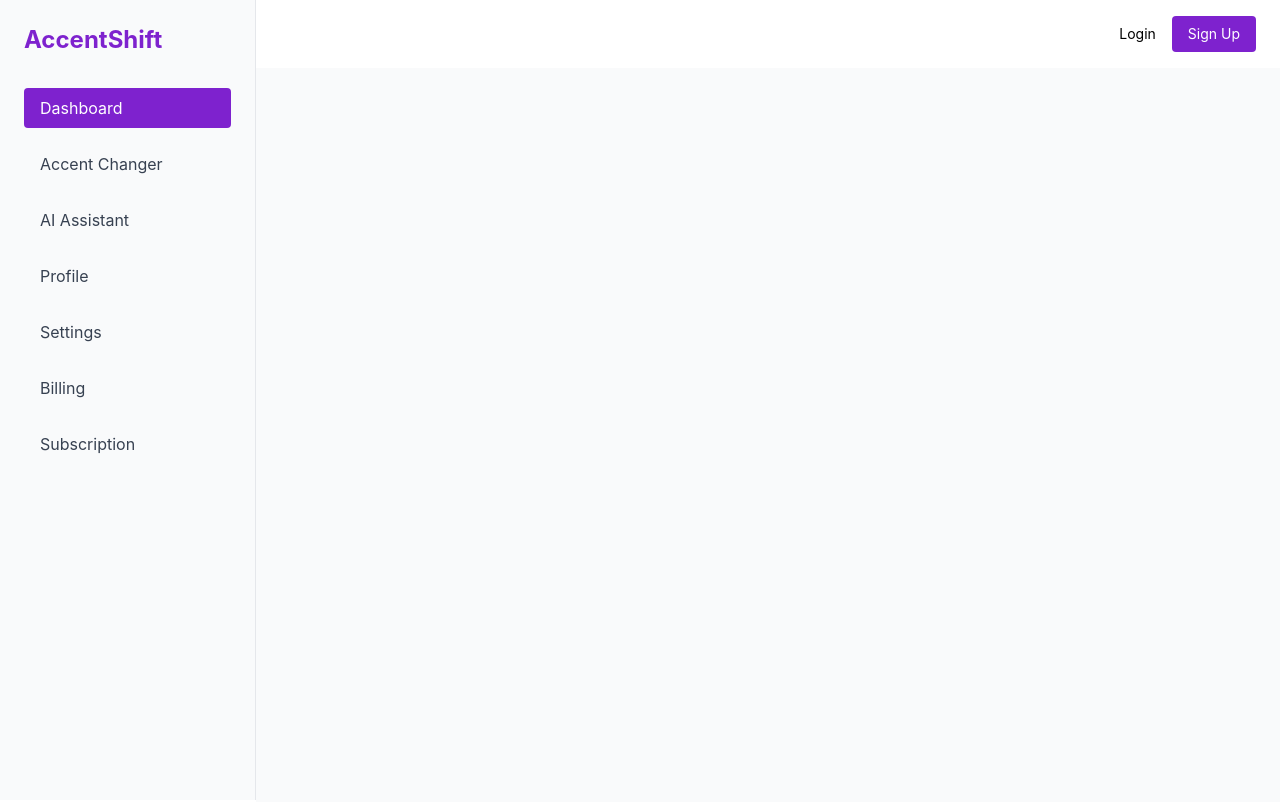
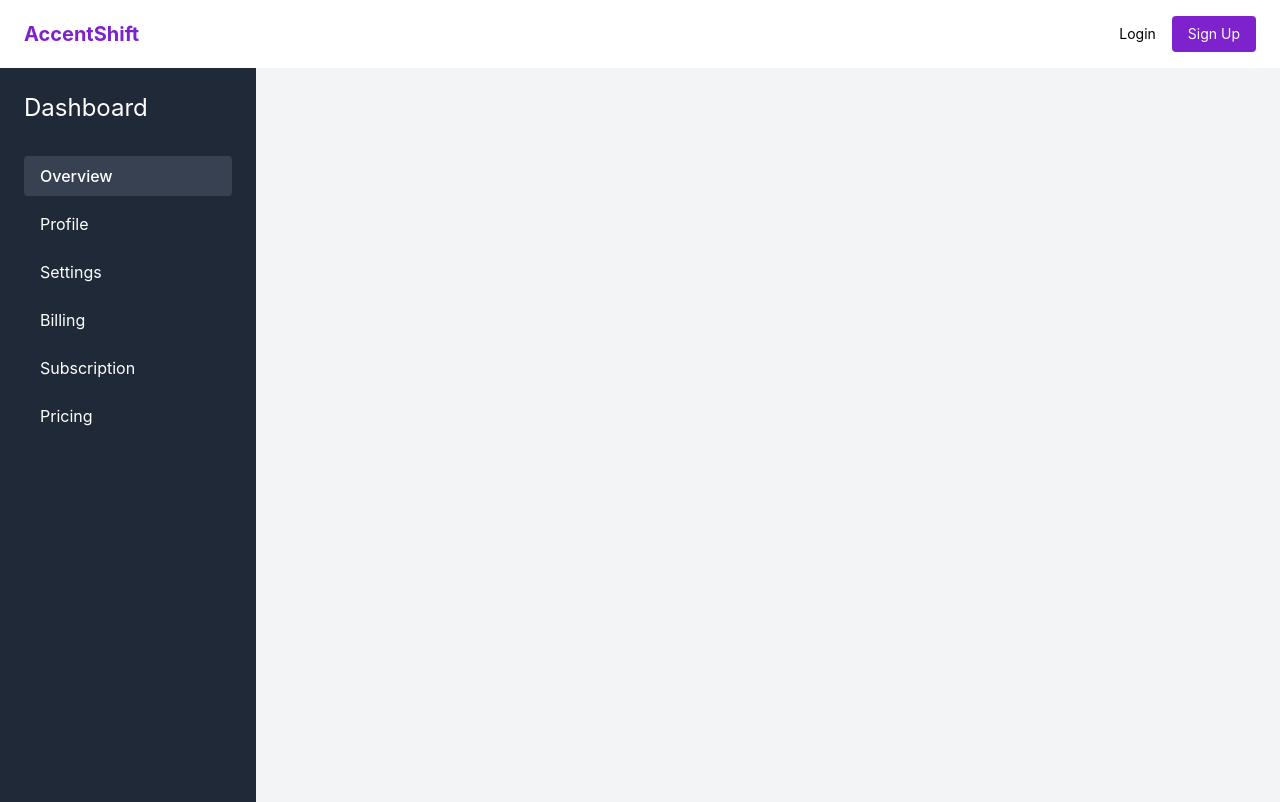
Before and after one commit to theigniteai/accent-frontend-dashboard, a React (Vite) app: page /dashboard in a window 1280 px wide. Shown: the top 802 px of the page. Built offline with nearby package versions, Linux system fonts and the light colour scheme.

Commit message:
Update DashboardLayout.jsx

```diff
--- a/src/layouts/DashboardLayout.jsx
+++ b/src/layouts/DashboardLayout.jsx
@@ -1,16 +1,40 @@
 import React from "react";
-import Sidebar from "../components/Sidebar";
-import { Outlet } from "react-router-dom";
+import { NavLink, Outlet } from "react-router-dom";
 
-const DashboardLayout = () => {
-  return (
-    <div className="flex">
-      <Sidebar />
-      <main className="ml-64 p-6 flex-1 bg-gray-50 min-h-screen">
-        <Outlet />
-      </main>
-    </div>
-  );
-};
+const tabs = [
+  { path: "",           label: "Overview" },
+  { path: "profile",    label: "Profile" },
+  { path: "settings",   label: "Settings" },
+  { path: "billing",    label: "Billing" },
+  { path: "subscription", label: "Subscription" },
+  { path: "pricing",    label: "Pricing" },
+];
+
+const DashboardLayout = () => (
+  <div className="flex min-h-screen">
+    <aside className="w-64 bg-gray-800 text-white p-6">
+      <h2 className="text-2xl mb-8">Dashboard</h2>
+      <nav className="space-y-2">
+        {tabs.map((tab) => (
+          <NavLink
+            key={tab.path}
+            to={tab.path}
+            end
+            className={({ isActive }) =>
+              isActive
+                ? "block px-4 py-2 bg-gray-700 rounded font-medium"
+                : "block px-4 py-2 hover:bg-gray-700 rounded"
+            }
+          >
+            {tab.label}
+          </NavLink>
+        ))}
+      </nav>
+    </aside>
+    <main className="flex-1 p-10 bg-gray-100">
+      <Outlet />
+    </main>
+  </div>
+);
 
 export default DashboardLayout;
```
